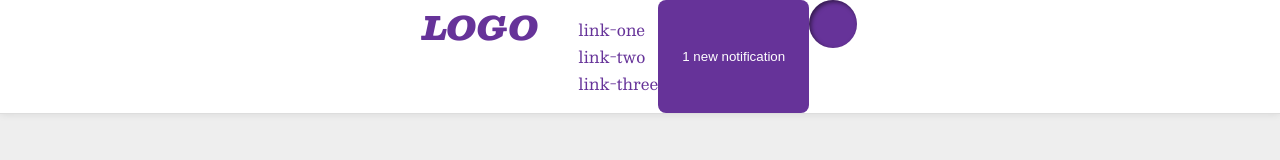
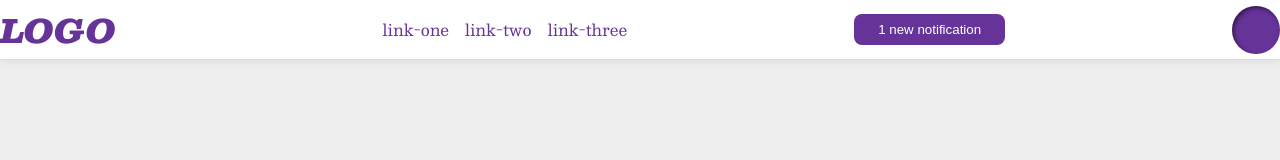
Before and after one commit to JTAndo/flexex, a plain HTML site: page flex03/index.html in a window 1280 px wide. Drawn offline with nearby package versions, Linux system fonts and the light colour scheme.

Commit message:
spacing on the main axis between items

```diff
--- a/flex03/style.css
+++ b/flex03/style.css
@@ -12,7 +12,9 @@ body {
   border-bottom: 1px solid #ddd;
   box-shadow: 0 0 8px rgba(0,0,0,.1);
   display: flex;
-  justify-content: center;
+  justify-content: space-between;
+  align-items: center;
+
 }
 
 .profile-image {
@@ -46,4 +48,7 @@ a {
 
 ul {
   list-style-type: none;
+  display: flex;
+  gap: 16px;
+
 }
```
